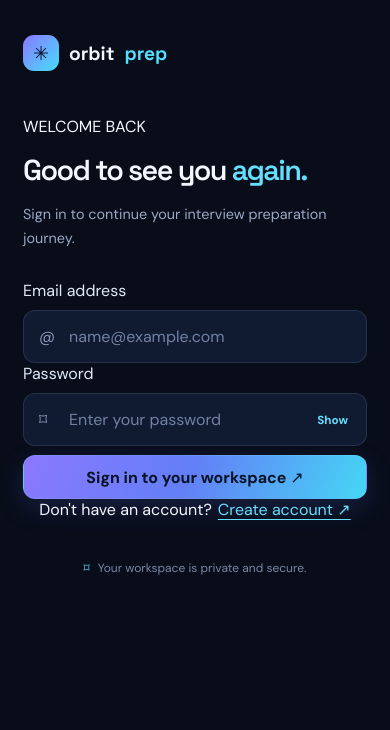
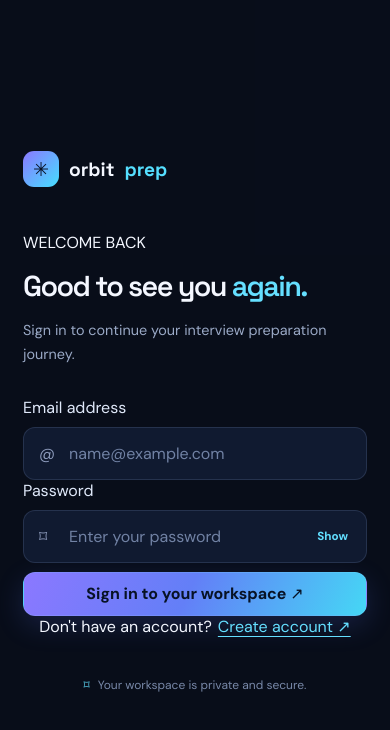
Before and after one commit to Asthabisht299/OrbitPrep, a React (Vite) app in the folder Frontend/: page /login in a window 390 px wide. Shown: the top 730 px of the page. Built offline with nearby package versions, Linux system fonts and the light colour scheme; no server answers.

Commit message:
Include responsive login layout fix on UI polish branch

```diff
--- a/Frontend/src/style.scss
+++ b/Frontend/src/style.scss
@@ -1668,3 +1668,50 @@ textarea { resize: vertical; }
     padding: 20px;
   }
 }
+
+
+/* LOGIN PAGE LAYOUT — shared branch version */
+.auth-page-v2 {
+  display: grid !important;
+  grid-template-columns: minmax(0, 1fr) minmax(420px, .9fr);
+  width: 100%;
+  min-height: 100vh;
+  align-items: stretch;
+  justify-content: stretch;
+  overflow: hidden;
+}
+.auth-story-v2 {
+  display: flex;
+  flex-direction: column;
+  justify-content: space-between;
+  min-width: 0;
+  min-height: 100vh;
+  padding: clamp(28px, 5vw, 72px);
+}
+.auth-side-v2 {
+  display: flex;
+  align-items: center;
+  justify-content: center;
+  min-width: 0;
+  min-height: 100vh;
+  padding: 40px;
+}
+.auth-card-v2 {
+  width: 100%;
+  max-width: 440px;
+  margin: auto;
+}
+@media (max-width: 900px) {
+  .auth-page-v2 { grid-template-columns: 1fr 1fr; }
+  .auth-story-v2 { padding: 28px; }
+  .auth-side-v2 { padding: 25px; }
+}
+@media (max-width: 700px) {
+  .auth-page-v2 {
+    display: grid !important;
+    grid-template-columns: 1fr;
+    overflow: visible;
+  }
+  .auth-story-v2 { display: none; }
+  .auth-side-v2 { min-height: 100vh; padding: 35px 23px; }
+}
```
